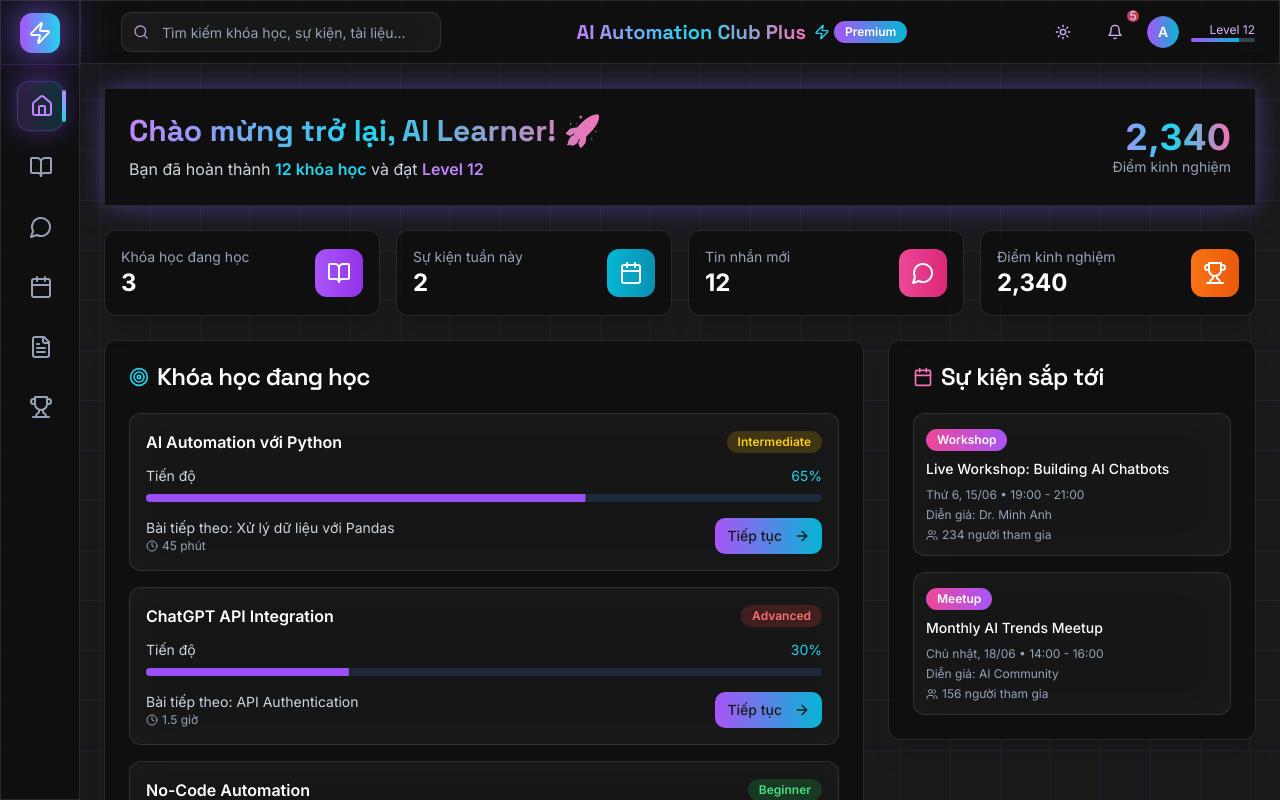
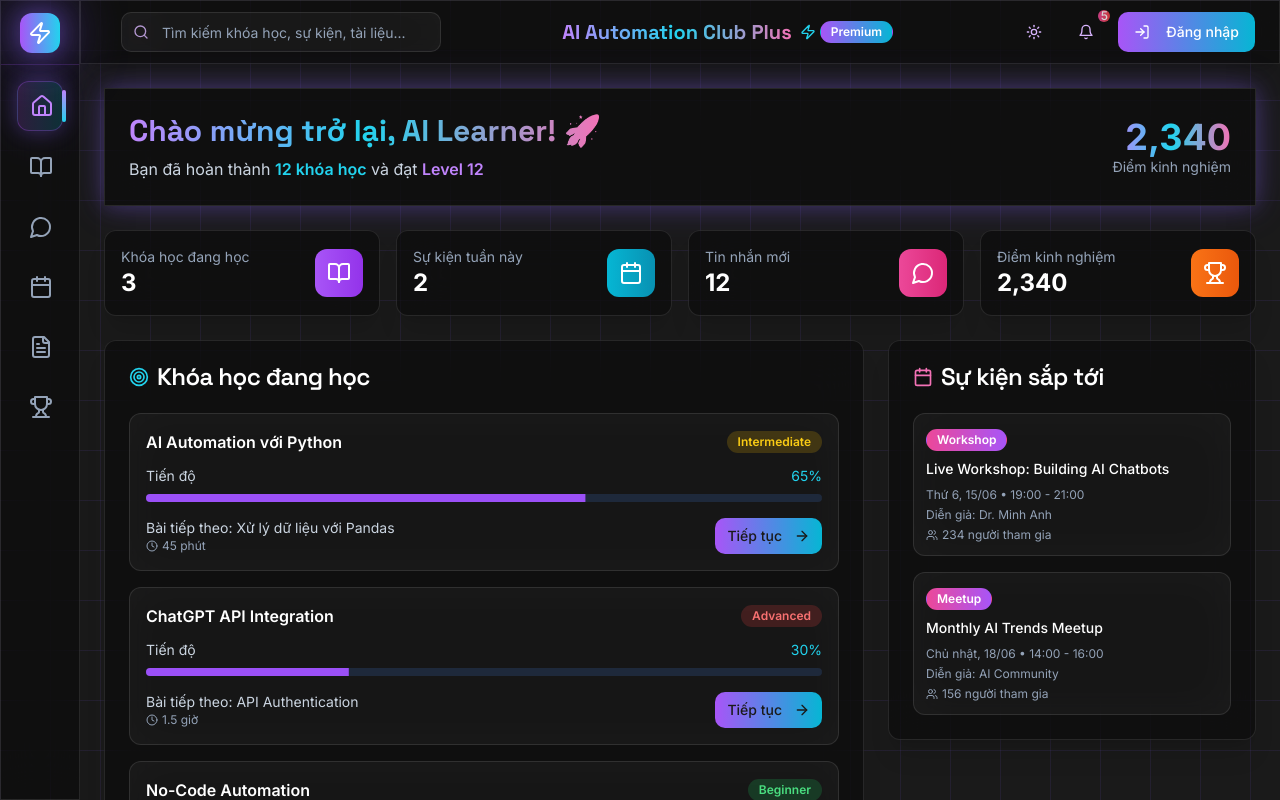
Before and after one commit to mcb0809/community-nest-hub, a React (Vite) app: page / in a window 1280 px wide. Shown: the top 800 px of the page. Built offline with nearby package versions, Linux system fonts and the light colour scheme.

Commit message:
Feat: Show login button for unauthenticated users
Replaced the avatar and level indicator with a login button in the header for unauthenticated users.

```diff
--- a/src/components/layout/Web3Header.tsx
+++ b/src/components/layout/Web3Header.tsx
@@ -1,9 +1,11 @@
 
 import React from 'react';
-import { Bell, Search, Menu, Sun, Moon, Zap } from 'lucide-react';
+import { Bell, Search, Menu, Sun, Moon, Zap, LogIn } from 'lucide-react';
 import { Button } from '@/components/ui/button';
 import { Input } from '@/components/ui/input';
 import { Badge } from '@/components/ui/badge';
+import { useNavigate } from 'react-router-dom';
+import { useAuth } from '@/hooks/useAuth';
 import Web3ProfileDropdown from './Web3ProfileDropdown';
 
 const Web3Header = ({
@@ -15,6 +17,13 @@ const Web3Header = ({
   darkMode: boolean;
   toggleDarkMode: () => void;
 }) => {
+  const { user } = useAuth();
+  const navigate = useNavigate();
+
+  const handleLoginClick = () => {
+    navigate('/auth');
+  };
+
   return (
     <header className="h-16 glass-card border-b border-purple-500/20 flex items-center justify-between px-4 lg:px-6">
       {/* Left side */}
@@ -68,6 +77,8 @@ const Web3Header = ({
           </span>
         </Button>
 
+        {user ? (
+          <>
             <Web3ProfileDropdown />
 
             {/* Level indicator */}
@@ -77,6 +88,16 @@ const Web3Header = ({
                 <div className="w-3/4 h-full bg-gradient-to-r from-purple-500 to-cyan-500"></div>
               </div>
             </div>
+          </>
+        ) : (
+          <Button
+            onClick={handleLoginClick}
+            className="bg-gradient-to-r from-purple-500 to-cyan-500 hover:from-purple-600 hover:to-cyan-600 text-white"
+          >
+            <LogIn className="w-4 h-4 mr-2" />
+            Đăng nhập
+          </Button>
+        )}
       </div>
     </header>
   );
```
Lines whose indentation alone changed are shown as unchanged.
